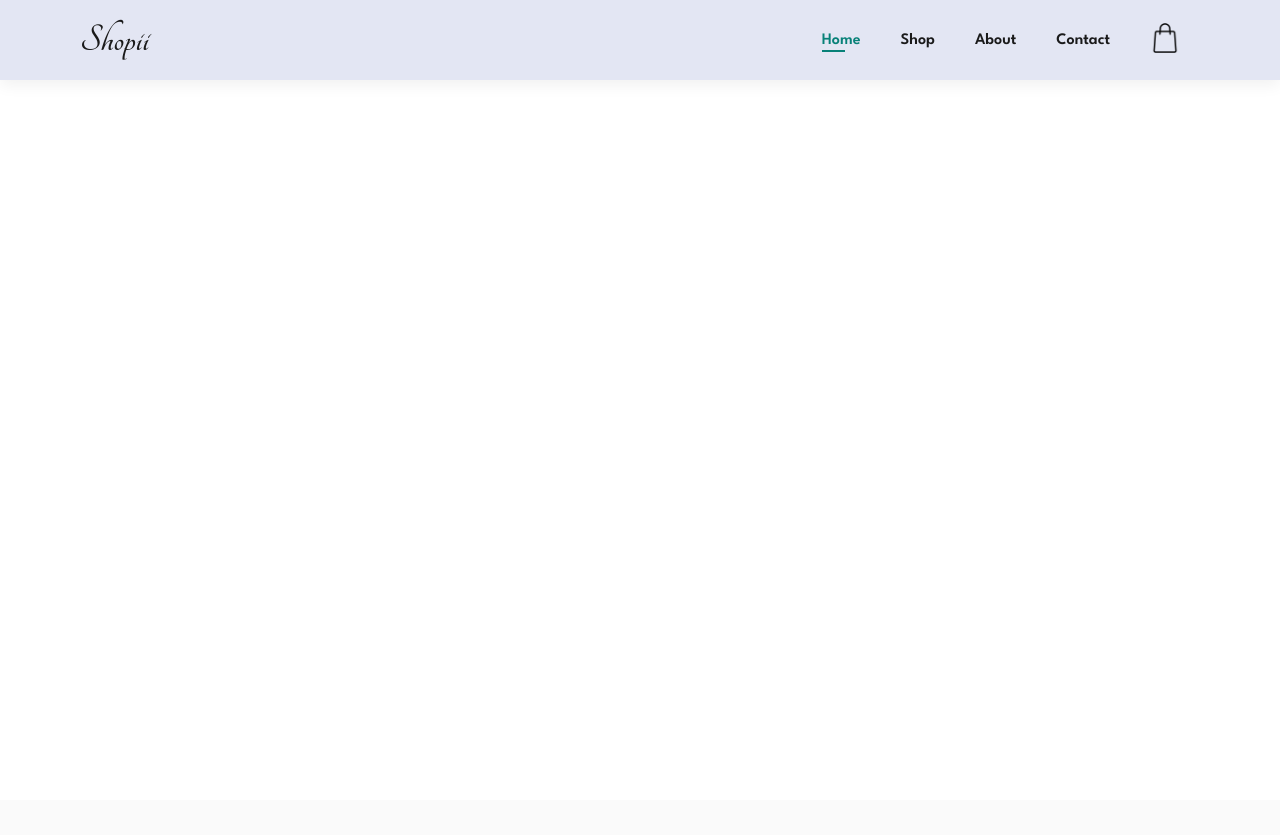
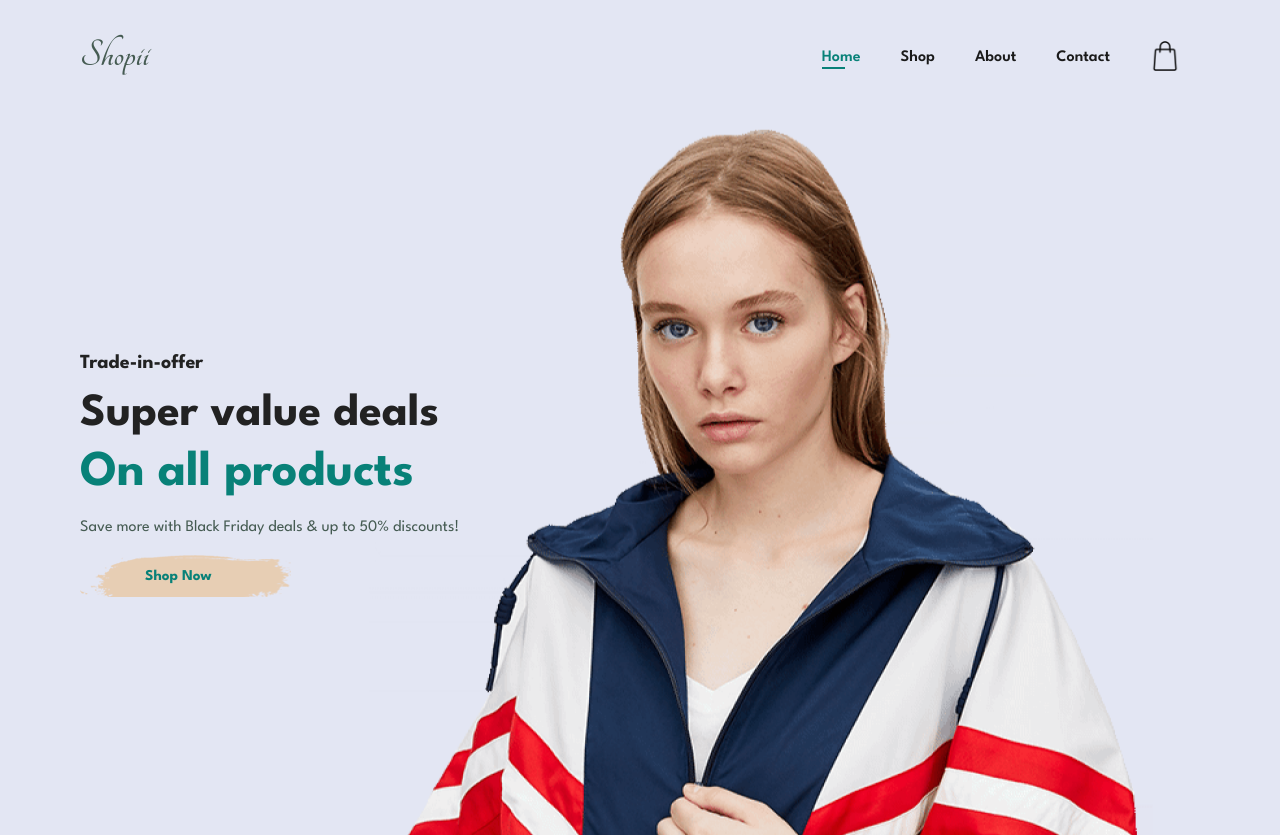
Before and after one commit to museeskinder/online-shopping, a PHP site: page / in a window 1280 px wide. Before the commit the page ends 80 px from the top, so only its background shows below. Run offline with PHP 8.4, Linux system fonts and the light colour scheme; some libraries are stand-ins or nearby versions.

Commit message:
hero section finished

```diff
--- a/index.html
+++ b/index.html
@@ -8,6 +8,8 @@
     <link rel="stylesheet" href="https://pro.fontawesome.com/releases/v5.10.0/css/all.css">
 </head>
 <body>
+
+    <!-- Navbar -->
     <section id="header">
         <a href="#" class="logo"><p>Shopii</p></a>
 
@@ -21,6 +23,15 @@
             </ul>
         </div>
     </section>
+
+    <!-- Hero section-->
+     <section id="hero">
+        <h4>Trade-in-offer</h4>
+        <h2>Super value deals</h2>
+        <h1>On all products</h1>
+        <p>Save more with Black Friday deals & up to 50% discounts!</p>
+        <button>Shop Now</button>
+     </section>
     <script src="script.js"></script>
 </body>
 </html>
--- a/style.css
+++ b/style.css
@@ -28,6 +28,12 @@ h4 {
 h6 {
     font-weight: 700;
     font-size: 12px;
+}
+
+p {
+    font-size: 16px;
+    color: #455b52;
+    margin: 15px 0 20px 0;
 }
 
 
@@ -89,3 +95,34 @@ h6 {
     height: 30px;
     width: 30px;
 }
+
+#hero {
+    background-image: url("images/hero4.png");
+    height: 90vh;
+    width: 100%;
+    background-position: top 25% right 0;
+    padding: 0 80px;
+    display: flex;
+    flex-direction: column;
+    align-items: flex-start;
+    justify-content: center;
+}
+
+#hero h4 {
+    padding-bottom: 15px;
+}
+
+#hero h1 {
+    color: #088178;
+}
+
+#hero button {
+    background-image: url("images/button.png");
+    background-color: transparent;
+    color: #088178;
+    border: 0;
+    padding: 14px 80px 14px 65px;
+    cursor: pointer;
+    font-weight: 700;
+    font-size: 15px;
+}
```
Also changed, not shown: images/button.png (added), images/hero4.png (added).
